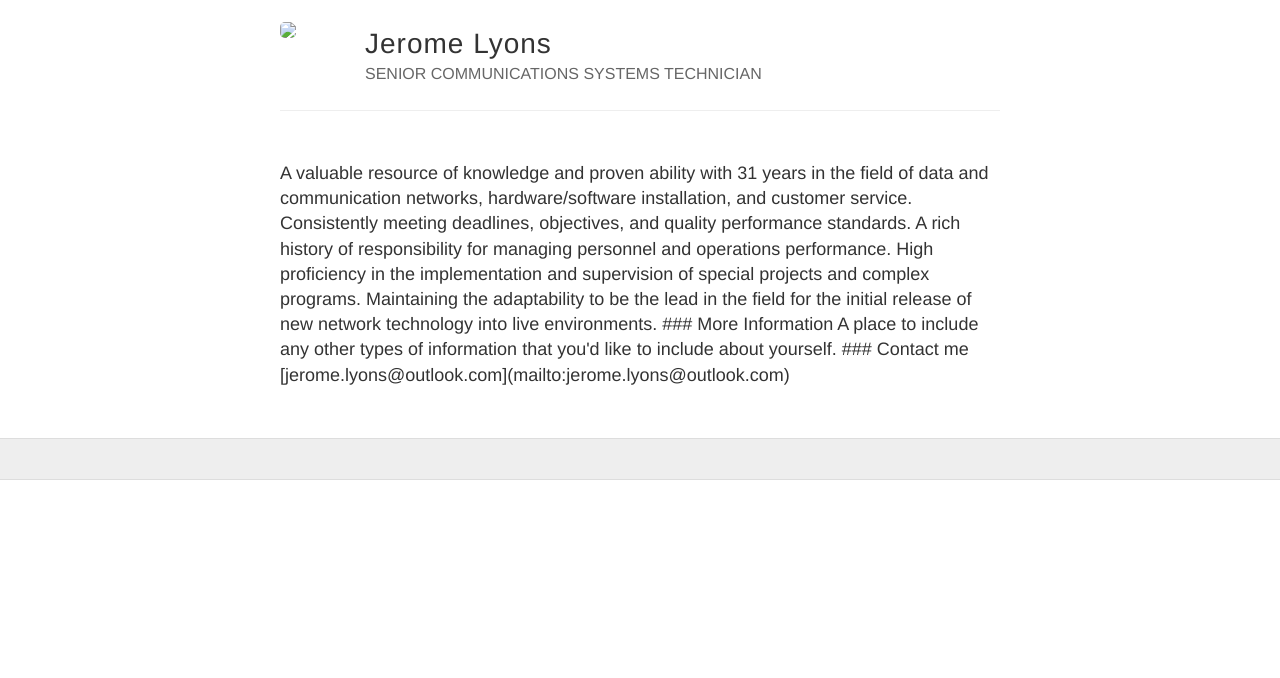
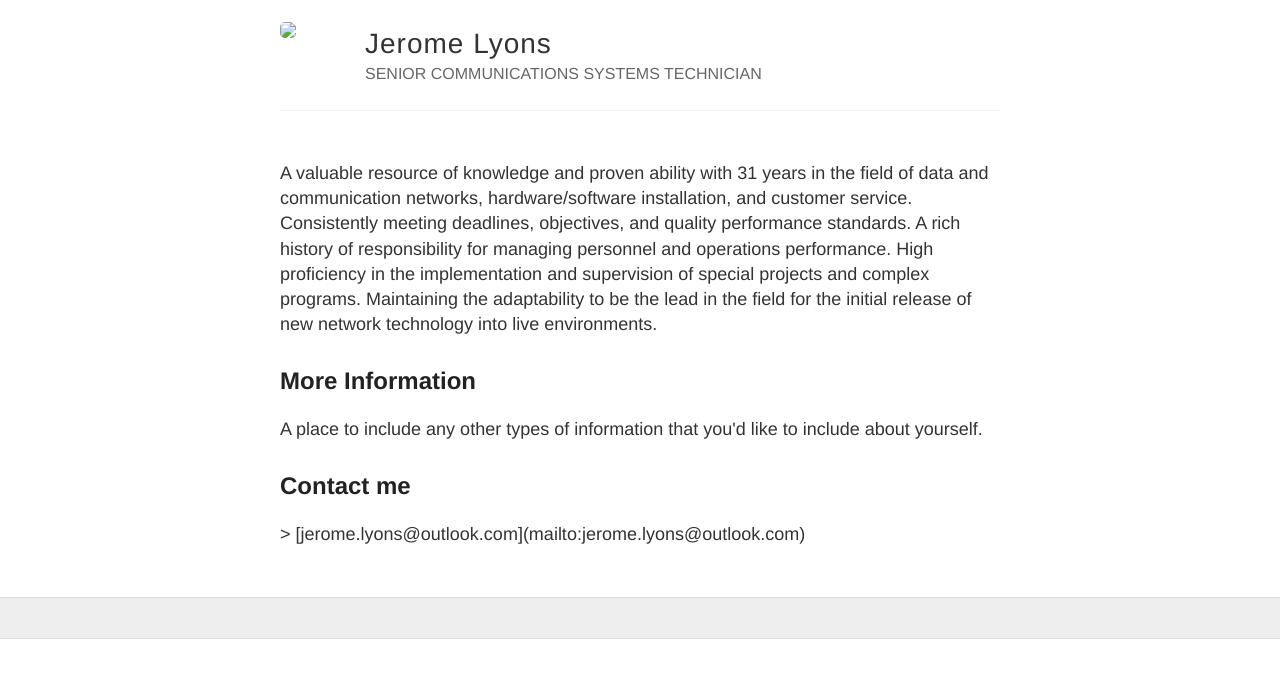
Before and after one commit to UncleArtie/UncleArtie.github.io, a Jekyll site: the page built from index.html, in a window 1280 px wide. Shown: the top 678 px of the page. Built offline with Jekyll 4.4.1, drawn with Linux system fonts in a browser that asks for light colours.

Commit message:
formattting

```diff
--- a/_layouts/default.html
+++ b/_layouts/default.html
@@ -42,7 +42,7 @@
     <div class="wrapper-footer">
       <div class="container">
         <footer class="footer">
-          {% include svg-icons.html %}
+          <!-- {% include svg-icons.html %} -->
         </footer>
       </div>
     </div>
--- a/index.html
+++ b/index.html
@@ -2,16 +2,19 @@
 layout: page
 ---
 
-A valuable resource of knowledge and proven ability with 31 years in the field of data and communication networks,
-hardware/software installation, and customer service. Consistently meeting deadlines, objectives, and quality
-performance standards. A rich history of responsibility for managing personnel and operations performance. High
-proficiency in the implementation and supervision of special projects and complex programs. Maintaining the
-adaptability to be the lead in the field for the initial release of new network technology into live environments.
+<article>
+  <p>A valuable resource of knowledge and proven ability with 31 years in the field of data and communication
+    networks, hardware/software installation, and customer service. Consistently meeting deadlines, objectives, and
+    quality performance standards. A rich history of responsibility for managing personnel and operations performance.
+    High proficiency in the implementation and supervision of special projects and complex programs. Maintaining the
+    adaptability to be the lead in the field for the initial release of new network technology into live environments.
+  </p>
+</article>
 
-### More Information
+<h2>More Information</h2>
 
 A place to include any other types of information that you'd like to include about yourself.
 
-### Contact me
+<h2>Contact me</h2>>
 
 [jerome.lyons@outlook.com](mailto:jerome.lyons@outlook.com)
```
Also changed, not shown: about.md (+1 -1 lines).
